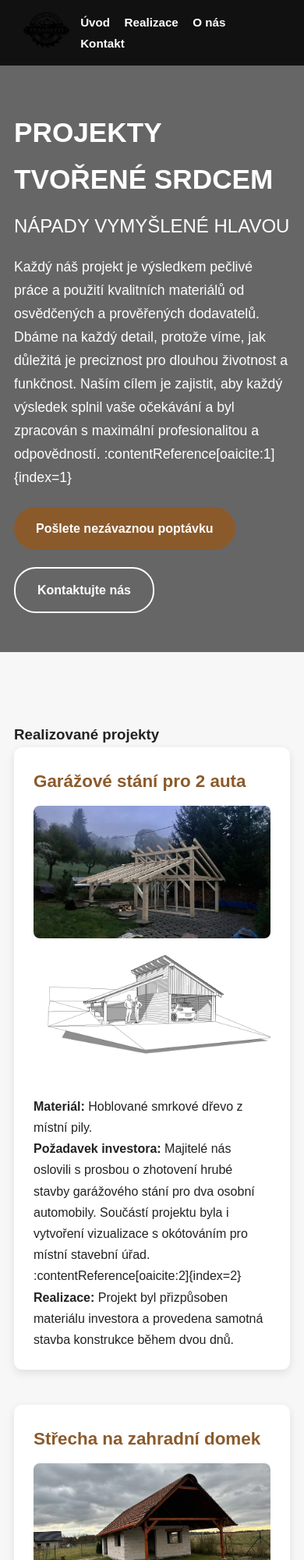
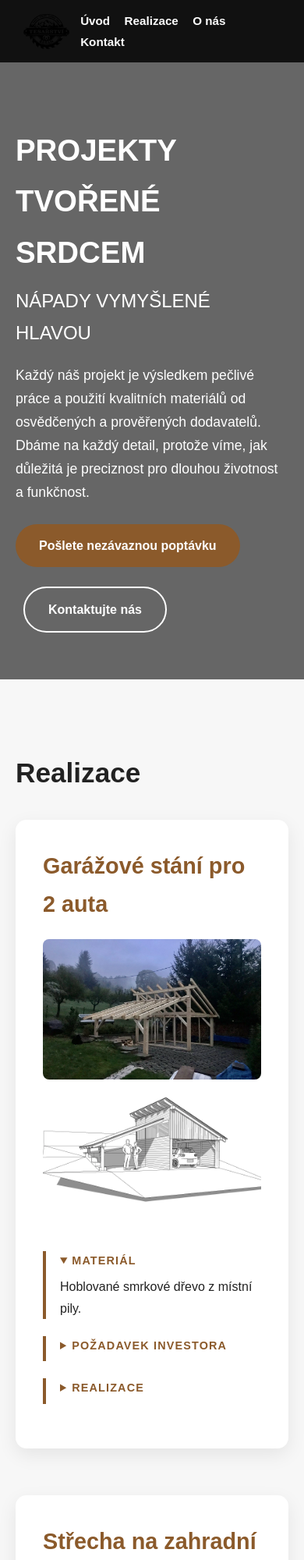
Before and after one commit to krysavassilissa-art/tesarstvi-beran, a plain HTML site: page index.html in a window 390 px wide. Shown: the top 2000 px of the page at 78% size. Drawn offline with Linux system fonts and the light colour scheme.

Commit message:
Update index.html

```diff
--- a/index.html
+++ b/index.html
@@ -4,132 +4,229 @@
 <meta charset="UTF-8">
 <title>Tesařství BERAN | Projekty tvořené srdcem</title>
 <meta name="viewport" content="width=device-width, initial-scale=1.0">
-<meta name="description" content="Tesařství BERAN – projekty tvořené srdcem, nápady vymyšlené hlavou. Tesařské práce, pergoly, střechy, konstrukce.">
+<meta name="description" content="Tesařství BERAN – projekty tvořené srdcem, nápady vymyšlené hlavou. Tesařské práce, realizace, pergoly, střechy.">
 
 <style>
-/* ===================================================
-   ZÁKLADNÍ RESET
-=================================================== */
-*{margin:0;padding:0;box-sizing:border-box;font-family:Arial,Helvetica,sans-serif}
-body{line-height:1.7;color:#222}
-a{color:inherit;text-decoration:none}
+/* ================= ZÁKLAD ================= */
+*{margin:0;padding:0;box-sizing:border-box}
+body{
+  font-family:Arial,Helvetica,sans-serif;
+  line-height:1.7;
+  color:#222;
+}
+a{text-decoration:none;color:inherit}
+html{scroll-behavior:smooth}
+:root{
+  --brand:#8b5a2b;
+  --dark:#111;
+  --light:#f7f7f7;
+  --nav-height:80px;
+}
 
-/* ===================================================
-   NAVIGACE
-=================================================== */
+/* ================= NAV ================= */
 nav{
   position:fixed;top:0;left:0;width:100%;
-  background:#111;color:#fff;
-  display:flex;align-items:center;justify-content:space-between;
-  padding:15px 30px;z-index:1000;
+  height:var(--nav-height);
+  background:var(--dark);
+  color:#fff;
+  display:flex;
+  align-items:center;
+  justify-content:space-between;
+  padding:0 30px;
+  z-index:1000;
 }
-nav .logo img{height:45px;transition:.3s}
-nav .menu a{margin-left:22px;font-weight:bold;cursor:pointer}
+nav img{height:45px}
+nav .menu a{
+  margin-left:22px;
+  font-weight:bold;
+}
 nav .menu a:hover{opacity:.8}
 
-/* ===================================================
-   HERO (ÚVOD)
-=================================================== */
+/* kotvy – aby se sekce neschovaly pod nav */
+#uvod,#realizace,#onas,#kontakt{
+  scroll-margin-top:var(--nav-height);
+}
+
+/* ================= HERO ================= */
 .hero{
-  background:linear-gradient(rgba(0,0,0,.6),rgba(0,0,0,.6)),
+  min-height:100vh;
+  background:
+    linear-gradient(rgba(0,0,0,.6),rgba(0,0,0,.6)),
     url("images/hero.webp") center/cover no-repeat;
-  min-height:95vh;display:flex;align-items:center;
-  padding:120px 30px 50px;
+  display:flex;
+  align-items:center;
+  padding:140px 30px 60px;
 }
-.hero-content{max-width:780px;color:#fff}
-.hero h1{font-size:clamp(2.2rem,5vw,3rem);margin-bottom:10px}
-.hero h2{font-weight:300;margin-bottom:18px}
+.hero-content{
+  max-width:800px;
+  color:#fff;
+}
+.hero h1{
+  font-size:clamp(2.4rem,5vw,3.4rem);
+  margin-bottom:10px;
+}
+.hero h2{
+  font-weight:300;
+  margin-bottom:20px;
+}
 .hero p{font-size:1.1rem}
-.hero .btn{display:inline-block;padding:14px 28px;margin-top:22px;border-radius:28px;font-weight:bold;
-  transition:.3s}
-.hero .primary{background:#8b5a2b;color:#fff}
-.hero .primary:hover{background:#73451f}
-.hero .secondary{border:2px solid #fff;color:#fff}
-.hero .secondary:hover{background:#fff;color:#000}
+.btn{
+  display:inline-block;
+  margin-top:25px;
+  padding:14px 30px;
+  border-radius:30px;
+  font-weight:bold;
+}
+.btn.primary{
+  background:var(--brand);
+  color:#fff;
+}
+.btn.primary:hover{background:#73451f}
+.btn.secondary{
+  border:2px solid #fff;
+  color:#fff;
+  margin-left:10px;
+}
+.btn.secondary:hover{
+  background:#fff;
+  color:#000;
+}
 
-/* ===================================================
-   SEKCÍ
-=================================================== */
-section{padding:90px 18px}
+/* ================= SECTIONS ================= */
+section{padding:90px 20px}
 .container{max-width:1100px;margin:auto}
+section h3{
+  font-size:2.2rem;
+  margin-bottom:30px;
+}
 
-/* ===================================================
-   REALIZACE
-=================================================== */
-.realizace{background:#f7f7f7}
-.realizace .item{
-  background:#fff;padding:25px;margin-bottom:45px;
-  border-radius:10px;box-shadow:0 4px 12px rgba(0,0,0,.1);
+/* ================= REALIZACE ================= */
+.realizace{background:var(--light)}
+
+.realizace-item{
+  background:#fff;
+  border-radius:14px;
+  padding:35px;
+  margin-bottom:60px;
+  box-shadow:0 8px 25px rgba(0,0,0,.08);
 }
-.realizace .item h4{font-size:1.4rem;color:#8b5a2b;margin-bottom:12px}
-.realizace .gallery{
-  display:grid;grid-template-columns:repeat(auto-fit,minmax(220px,1fr));
-  gap:14px;margin-bottom:18px;
+
+.realizace-item h4{
+  font-size:1.8rem;
+  color:var(--brand);
+  margin-bottom:20px;
 }
-.realizace .gallery img{
-  width:100%;height:170px;object-fit:cover;border-radius:8px;
-  cursor:pointer;transition:.3s
+
+/* galerie */
+.gallery{
+  display:grid;
+  grid-template-columns:repeat(auto-fit,minmax(220px,1fr));
+  gap:15px;
+  margin-bottom:25px;
 }
-.realizace .gallery img:hover{transform:scale(1.03)}
+.gallery img{
+  width:100%;
+  height:180px;
+  object-fit:cover;
+  border-radius:8px;
+  cursor:pointer;
+  transition:.3s;
+}
+.gallery img:hover{transform:scale(1.03)}
 
-/* ===================================================
-   O NÁS
-=================================================== */
-.about .subheading{font-size:1.25rem;font-weight:bold;margin-bottom:16px}
+/* akordeon */
+.accordion details{
+  border-left:4px solid var(--brand);
+  padding-left:18px;
+  margin-bottom:22px;
+}
+.accordion summary{
+  font-size:.9rem;
+  letter-spacing:.08em;
+  color:var(--brand);
+  font-weight:bold;
+  cursor:pointer;
+  margin-bottom:8px;
+}
+.accordion p{margin:0}
 
-/* ===================================================
-   KONTAKT
-=================================================== */
-.contact-info p{margin-bottom:10px;font-size:1rem}
-.contact form input,
-.contact form textarea{
-  width:100%;padding:14px;border:1px solid #bbb;margin-bottom:14px;
-  border-radius:6px;font-size:1rem
+/* ================= O NÁS ================= */
+.about .subheading{
+  font-size:1.25rem;
+  font-weight:bold;
+  margin-bottom:20px;
 }
-.contact form button{
-  background:#8b5a2b;color:#fff;border:none;padding:14px;
-  font-size:1.1rem;border-radius:28px;cursor:pointer
+.about p{margin-bottom:18px;max-width:900px}
+
+/* ================= KONTAKT ================= */
+.contact-info p{margin-bottom:10px}
+form{
+  max-width:520px;
+  margin-top:30px;
 }
-.contact form button:hover{background:#73451f}
+input,textarea{
+  width:100%;
+  padding:14px;
+  margin-bottom:14px;
+  border:1px solid #bbb;
+  border-radius:6px;
+  font-size:1rem;
+}
+textarea{min-height:140px}
+button{
+  width:100%;
+  padding:14px;
+  background:var(--brand);
+  color:#fff;
+  border:none;
+  border-radius:30px;
+  font-size:1.1rem;
+  font-weight:bold;
+  cursor:pointer;
+}
+button:hover{background:#73451f}
 
-/* ===================================================
-   FOOTER
-=================================================== */
-footer{background:#111;color:#fff;text-align:center;padding:28px;font-size:.95rem}
-footer .footer-logo{height:50px;margin-bottom:12px}
+/* ================= FOOTER ================= */
+footer{
+  background:var(--dark);
+  color:#fff;
+  text-align:center;
+  padding:40px 20px;
+}
+footer img{
+  height:55px;
+  margin-bottom:15px;
+}
 
-/* ===================================================
-   FIX PRO KOTVU NAV
-=================================================== */
-:root{--nav-height:80px}
-#uvod,#realizace,#onas,#kontakt{scroll-margin-top:var(--nav-height)}
-
-/* ===================================================
-   SMOOTH SCROLL
-=================================================== */
-html{scroll-behavior:smooth}
-
-/* ===================================================
-   LIGHTBOX
-=================================================== */
+/* ================= LIGHTBOX ================= */
 .lightbox{
-  position:fixed;inset:0;
+  position:fixed;
+  inset:0;
   background:rgba(0,0,0,.85);
-  display:flex;align-items:center;justify-content:center;
+  display:flex;
+  align-items:center;
+  justify-content:center;
   z-index:3000;
 }
-.lightbox img{max-width:92%;max-height:92%;border-radius:8px}
+.lightbox img{
+  max-width:92%;
+  max-height:92%;
+  border-radius:10px;
+}
 .lightbox:after{
-  content:"✕";position:absolute;top:20px;right:30px;
-  font-size:2rem;color:#fff;cursor:pointer
+  content:"✕";
+  position:absolute;
+  top:20px;
+  right:30px;
+  font-size:2rem;
+  color:#fff;
+  cursor:pointer;
 }
 
-/* ===================================================
-   MOBILE ÚPRAVY
-=================================================== */
+/* ================= MOBILE ================= */
 @media(max-width:700px){
-  .hero{padding:140px 18px 50px}
   nav .menu a{margin-left:14px;font-size:.95rem}
+  .hero{padding:160px 20px 60px}
 }
 </style>
 </head>
@@ -138,9 +235,7 @@ html{scroll-behavior:smooth}
 
 <!-- NAV -->
 <nav>
-  <div class="logo">
-    <img src="images/logo.webp" alt="Tesařství BERAN logo">
-  </div>
+  <img src="images/logo.webp" alt="Tesařství BERAN logo">
   <div class="menu">
     <a href="#uvod">Úvod</a>
     <a href="#realizace">Realizace</a>
@@ -149,17 +244,16 @@ html{scroll-behavior:smooth}
   </div>
 </nav>
 
-<!-- ÚVOD -->
+<!-- HERO / ÚVOD -->
 <header id="uvod" class="hero">
   <div class="hero-content">
     <h1>PROJEKTY TVOŘENÉ SRDCEM</h1>
     <h2>NÁPADY VYMYŠLENÉ HLAVOU</h2>
-
-    <!-- původní text z úvodu -->
     <p>
-      Každý náš projekt je výsledkem pečlivé práce a použití kvalitních materiálů od osvědčených a prověřených dodavatelů. Dbáme na každý detail, protože víme, jak důležitá je preciznost pro dlouhou životnost a funkčnost. Naším cílem je zajistit, aby každý výsledek splnil vaše očekávání a byl zpracován s maximální profesionalitou a odpovědností. :contentReference[oaicite:1]{index=1}
+      Každý náš projekt je výsledkem pečlivé práce a použití kvalitních materiálů
+      od osvědčených a prověřených dodavatelů. Dbáme na každý detail, protože víme,
+      jak důležitá je preciznost pro dlouhou životnost a funkčnost.
     </p>
-
     <a href="#kontakt" class="btn primary">Pošlete nezávaznou poptávku</a>
     <a href="#kontakt" class="btn secondary">Kontaktujte nás</a>
   </div>
@@ -168,30 +262,62 @@ html{scroll-behavior:smooth}
 <!-- REALIZACE -->
 <section id="realizace" class="realizace">
   <div class="container">
-    <h3>Realizované projekty</h3>
+    <h3>Realizace</h3>
 
-    <!-- Projekt 1 -->
-    <div class="item">
+    <div class="realizace-item">
       <h4>Garážové stání pro 2 auta</h4>
+
       <div class="gallery">
         <img src="images/realizace/garaz1.webp" alt="Garážové stání" loading="lazy" onclick="openLightbox(this)">
         <img src="images/realizace/garaz2.webp" alt="Garážové stání detail" loading="lazy" onclick="openLightbox(this)">
       </div>
-      <p><strong>Materiál:</strong> Hoblované smrkové dřevo z místní pily.</p>
-      <p><strong>Požadavek investora:</strong> Majitelé nás oslovili s prosbou o zhotovení hrubé stavby garážového stání pro dva osobní automobily. Součástí projektu byla i vytvoření vizualizace s okótováním pro místní stavební úřad. :contentReference[oaicite:2]{index=2}</p>
-      <p><strong>Realizace:</strong> Projekt byl přizpůsoben materiálu investora a provedena samotná stavba konstrukce během dvou dnů.</p>
+
+      <div class="accordion">
+        <details open>
+          <summary>MATERIÁL</summary>
+          <p>Hoblované smrkové dřevo z místní pily.</p>
+        </details>
+
+        <details>
+          <summary>POŽADAVEK INVESTORA</summary>
+          <p>Majitelé se na nás obrátili s prosbou o zhotovení „hrubé“ stavby garážového stání pro dva osobní automobily. Součástí projektu bylo i vytvoření vizualizace s okótováním pro místní stavební úřad. Začátkem projektu byl náčrt od investora na kousku odtrženého papírku.</p>
+        </details>
+
+        <details>
+          <summary>REALIZACE</summary>
+          <p>Jelikož měl investor již nakoupenou část materiálu (na špatnou radu původního realizátora), musel se projekt přizpůsobit právě tomu. Po vyhotovení vizualizace a schválení na místním stavebním úřadu mohl projekt přejít do prací se dřevem. Doobjednání materiálu proběhlo bez problému a než jej dodavatel připravil, mohla začít příprava patek, hoblování a vyřezávání. Dodání zbylého řeziva trvalo zhruba týden a samotná stavba konstrukce trvala dva dny – od tmy do tmy. Hotova je hrubá stavba, kterou si klient může dále dokončit (nátěry, pobití prkny, folie, okapy a krytina).</p>
+        </details>
+      </div>
     </div>
 
-    <!-- Projekt 2 -->
-    <div class="item">
+    <div class="realizace-item">
       <h4>Střecha na zahradní domek</h4>
+
       <div class="gallery">
-        <img src="images/realizace/strecha1.webp" alt="Zahradní domek střecha" loading="lazy" onclick="openLightbox(this)">
-        <img src="images/realizace/strecha2.webp" alt="Zahradní domek detail" loading="lazy" onclick="openLightbox(this)">
+        <img src="images/realizace/strecha1.webp" alt="Střecha na zahradní domek" loading="lazy" onclick="openLightbox(this)">
+        <img src="images/realizace/strecha2.webp" alt="Střecha detail" loading="lazy" onclick="openLightbox(this)">
       </div>
-      <p><strong>Materiál:</strong> Hoblované smrkové dřevo, impregnace Lignofix, pohledové trámy natřené lazurou Remmers HK-LASUR – Teak, krytina Blachdom Atractiv RAL 3009. :contentReference[oaicite:3]{index=3}</p>
-      <p><strong>Požadavek investora:</strong> Zastřešit zahradní domek s několika úpravami původního návrhu.</p>
-      <p><strong>Realizace:</strong> Projekt byl upraven podle požadavků klienta a realizován dle nové specifikace.</p>
+
+      <div class="accordion">
+        <details open>
+          <summary>MATERIÁL</summary>
+          <p>Hoblované smrkové dřevo z místní pily doplněné o impregnaci přípravkem Lignofix. Pohledové trámy dvakrát natřeny tenkovrstvou lazurou Remmers HK-LASUR – Teak. Krytina – Blachdom atractiv RAL 3009.</p>
+        </details>
+
+        <details>
+          <summary>POŽADAVEK INVESTORA</summary>
+          <p>„Potřebujeme zastřešit náš zahradní domek o půdorysu 9×6 m, ale bude pár odchylek od původního projektu.“<br>
+          – Odchylka 1: domek nebude 9×6 m, ale 9,5×6 m<br>
+          – Odchylka 2: zastřešení bude přetaženo cca 4 m přes půdorys domku<br>
+          – Odchylka 3: z původního projektu byl zrušen druhý věnec a sklon střechy zvýšen z 35° na 40°<br>
+          Řešení? Zahodit původní projekt a začít znovu.</p>
+        </details>
+
+        <details>
+          <summary>REALIZACE</summary>
+          <p>Projekt byl upraven podle požadavků zákazníka tak, aby výsledná stavba co nejvíce odpovídala tomu, co bylo původně navrženo. Součástí tohoto procesu bylo vytvoření vizualizace a doladění všech detailů ve spolupráci se zákazníkem.</p>
+        </details>
+      </div>
     </div>
 
   </div>
@@ -202,15 +328,9 @@ html{scroll-behavior:smooth}
   <div class="container">
     <h3>O nás</h3>
     <div class="subheading">Dřevo je náš život</div>
-    <p>
-      Specializujeme se na širokou škálu tesařských prací, od pevně postavených střešních konstrukcí až po stylové zahradní domky, pergoly a terasy, které dotvářejí krásu každého exteriéru. :contentReference[oaicite:4]{index=4}
-    </p>
-    <p>
-      Každý projekt je pro nás příležitostí prokázat naši odbornost a preciznost. K práci přistupujeme s maximální pečlivostí, protože víme, jak důležitá je dlouhá životnost a funkčnost každé konstrukce. :contentReference[oaicite:5]{index=5}
-    </p>
-    <p>
-      Používáme pouze kvalitní materiály, které jsou prověřené a odolné, a spolupracujeme s osvědčenými dodavateli, na které se můžeme spolehnout. Vaše spokojenost a dlouhá životnost našich tesařských výrobků jsou pro nás nejvyšší prioritou. :contentReference[oaicite:6]{index=6}
-    </p>
+    <p>Specializujeme se na širokou škálu tesařských prací, od pevně postavených střešních konstrukcí až po stylové zahradní domky, pergoly a terasy, které dotvářejí krásu každého exteriéru.</p>
+    <p>Každý projekt je pro nás příležitostí prokázat naši odbornost a preciznost. K práci přistupujeme s maximální pečlivostí, protože víme, jak důležitá je dlouhá životnost a funkčnost každé konstrukce.</p>
+    <p>Používáme pouze kvalitní materiály, které jsou prověřené a odolné, a spolupracujeme s osvědčenými dodavateli, na které se můžeme spolehnout. Vaše spokojenost a dlouhá životnost našich tesařských výrobků jsou pro nás tou nejvyšší prioritou.</p>
   </div>
 </section>
 
@@ -218,12 +338,14 @@ html{scroll-behavior:smooth}
 <section id="kontakt" class="contact">
   <div class="container">
     <h3>Kontakt</h3>
-    <p>Těšíme se na vaši návštěvu – neváhejte nás kontaktovat! :contentReference[oaicite:7]{index=7}</p>
+    <p>Poptávka je nezávazná. Odpovídáme co nejdříve.</p>
+
     <div class="contact-info">
-      <p><strong>Adresa:</strong> Lovecká 2889/48, Jablonec nad Nisou 46601</p>
+      <p><strong>Adresa:</strong> Lovecká 2889/48, 466 01 Jablonec nad Nisou</p>
       <p><strong>Telefon:</strong> <a href="tel:+420736743118">+420 736 743 118</a></p>
       <p><strong>E-mail:</strong> <a href="mailto:beran.tesarstvi@gmail.com">beran.tesarstvi@gmail.com</a></p>
     </div>
+
     <form>
       <input type="text" placeholder="Vaše jméno" required>
       <input type="email" placeholder="E-mail" required>
@@ -234,18 +356,17 @@ html{scroll-behavior:smooth}
   </div>
 </section>
 
-<!-- FOOTER -->
 <footer>
-  <img src="images/logo.webp" alt="Tesařství BERAN logo" class="footer-logo">
+  <img src="images/logo.webp" alt="Tesařství BERAN logo">
   © Tesařství BERAN
 </footer>
 
 <script>
 function openLightbox(img){
-  const lb = document.createElement("div");
-  lb.className = "lightbox";
-  lb.innerHTML = `<img src="${img.src}">`;
-  lb.onclick = () => lb.remove();
+  const lb=document.createElement("div");
+  lb.className="lightbox";
+  lb.innerHTML=`<img src="${img.src}">`;
+  lb.onclick=()=>lb.remove();
   document.body.appendChild(lb);
 }
 </script>
```
